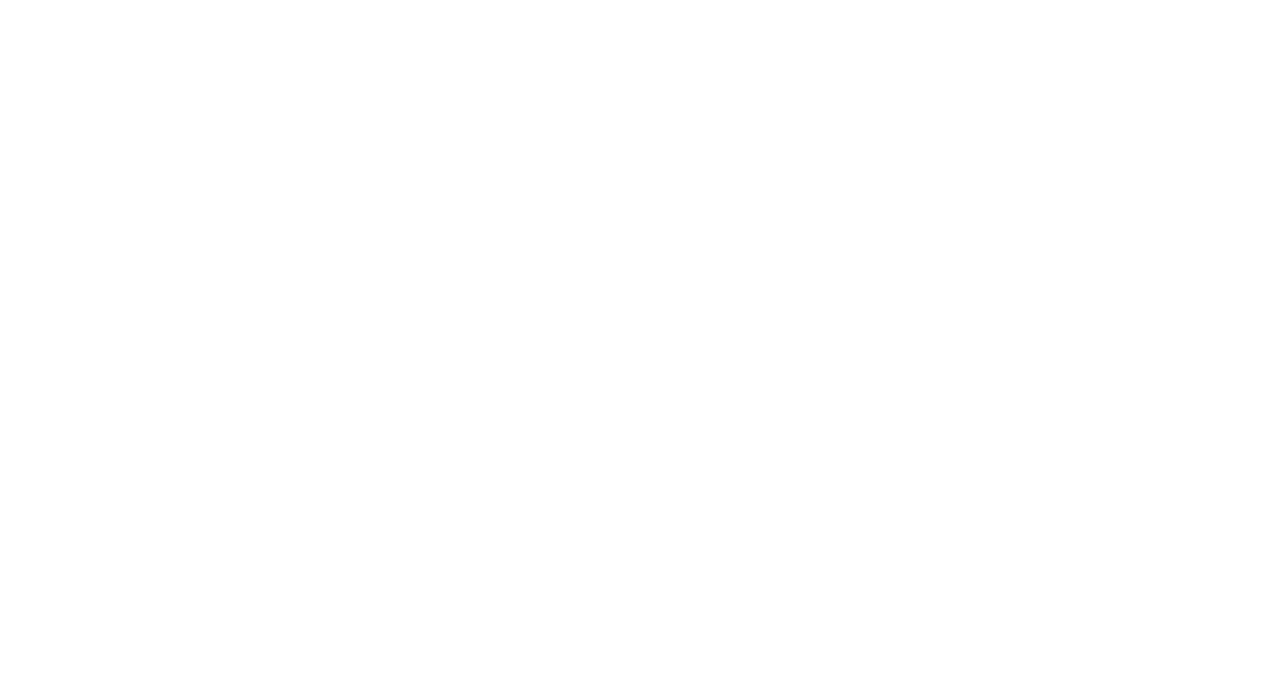
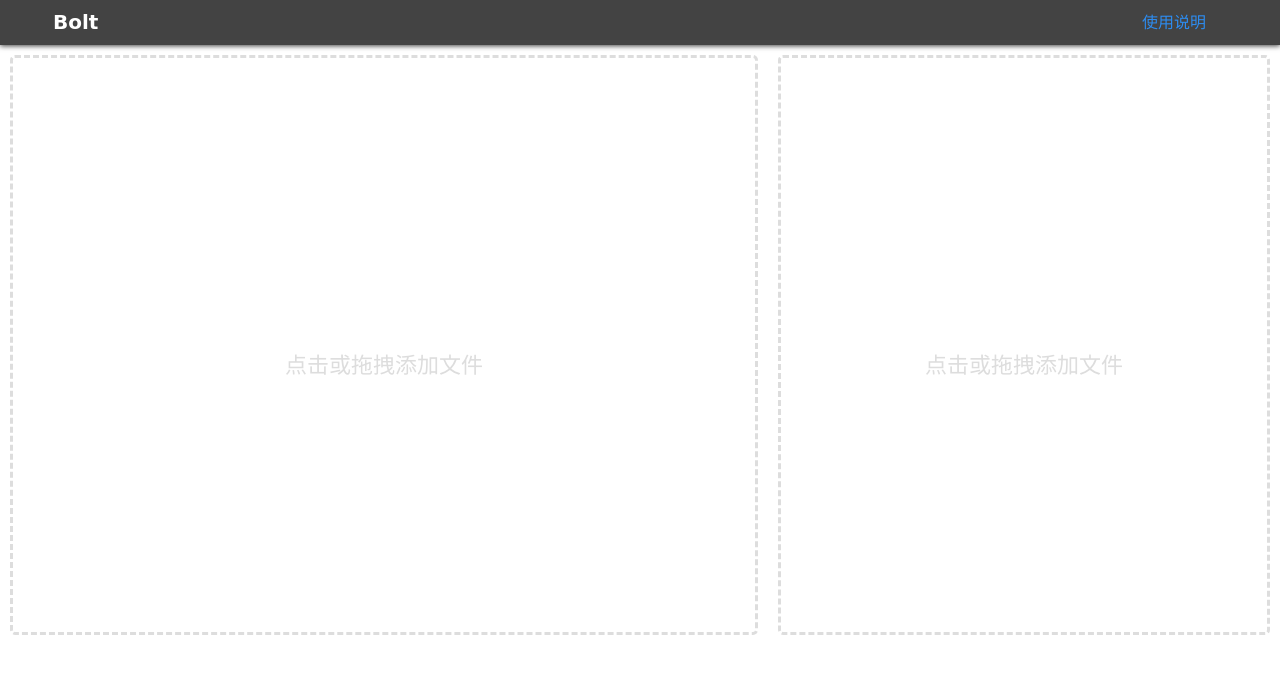
Before and after one commit to AaronWrdo/bolt_dist, a plain HTML site: page index.html in a window 1280 px wide. Drawn offline with Linux system fonts and the light colour scheme; the site is published under a folder, as on GitHub Pages, so addresses that start at the root find nothing.

Commit message:
fix: resource

```diff
--- a/index.html
+++ b/index.html
@@ -1 +1 @@
-<!DOCTYPE html><html lang="en"><head><meta charset="utf-8"><meta http-equiv="X-UA-Compatible" content="IE=edge"><meta name="viewport" content="width=device-width,initial-scale=1"><link rel="icon" href="/favicon.ico"><title>bolt_vue</title><link href="/css/app.a88aa237.css" rel="preload" as="style"><link href="/css/chunk-vendors.1c0f1aee.css" rel="preload" as="style"><link href="/js/app.b2f60188.js" rel="preload" as="script"><link href="/js/chunk-vendors.d791ba02.js" rel="preload" as="script"><link href="/css/chunk-vendors.1c0f1aee.css" rel="stylesheet"><link href="/css/app.a88aa237.css" rel="stylesheet"></head><body><noscript><strong>We're sorry but bolt_vue doesn't work properly without JavaScript enabled. Please enable it to continue.</strong></noscript><div id="app"></div><script src="/js/chunk-vendors.d791ba02.js"></script><script src="/js/app.b2f60188.js"></script></body></html>
+<!DOCTYPE html><html lang="en"><head><meta charset="utf-8"><meta http-equiv="X-UA-Compatible" content="IE=edge"><meta name="viewport" content="width=device-width,initial-scale=1"><link rel="icon" href="/favicon.ico"><title>bolt_vue</title><link href="./css/app.a88aa237.css" rel="preload" as="style"><link href="./css/chunk-vendors.1c0f1aee.css" rel="preload" as="style"><link href="./js/app.b2f60188.js" rel="preload" as="script"><link href="./js/chunk-vendors.d791ba02.js" rel="preload" as="script"><link href="./css/chunk-vendors.1c0f1aee.css" rel="stylesheet"><link href="./css/app.a88aa237.css" rel="stylesheet"></head><body><noscript><strong>We're sorry but bolt_vue doesn't work properly without JavaScript enabled. Please enable it to continue.</strong></noscript><div id="app"></div><script src="./js/chunk-vendors.d791ba02.js"></script><script src="./js/app.b2f60188.js"></script></body></html>
```
